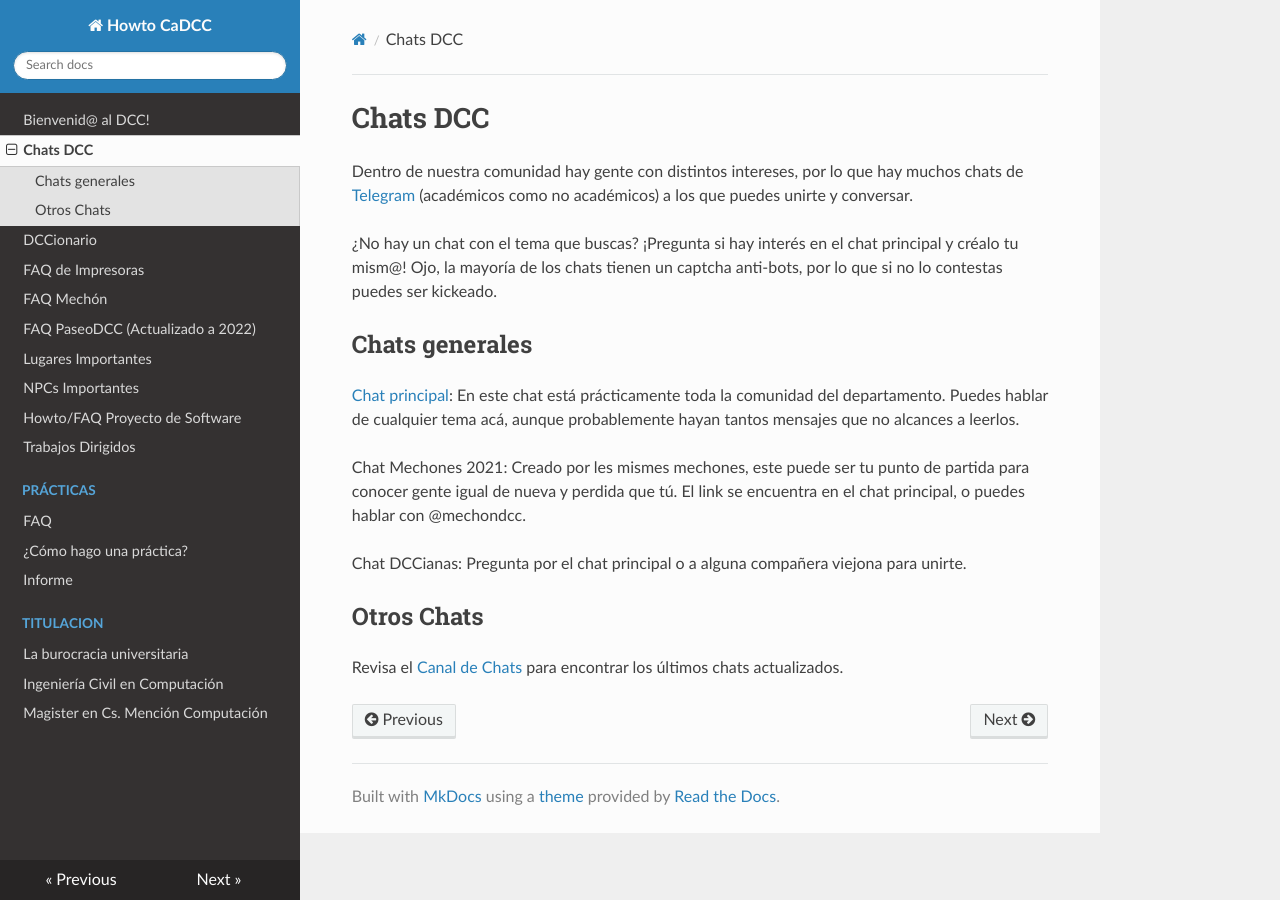
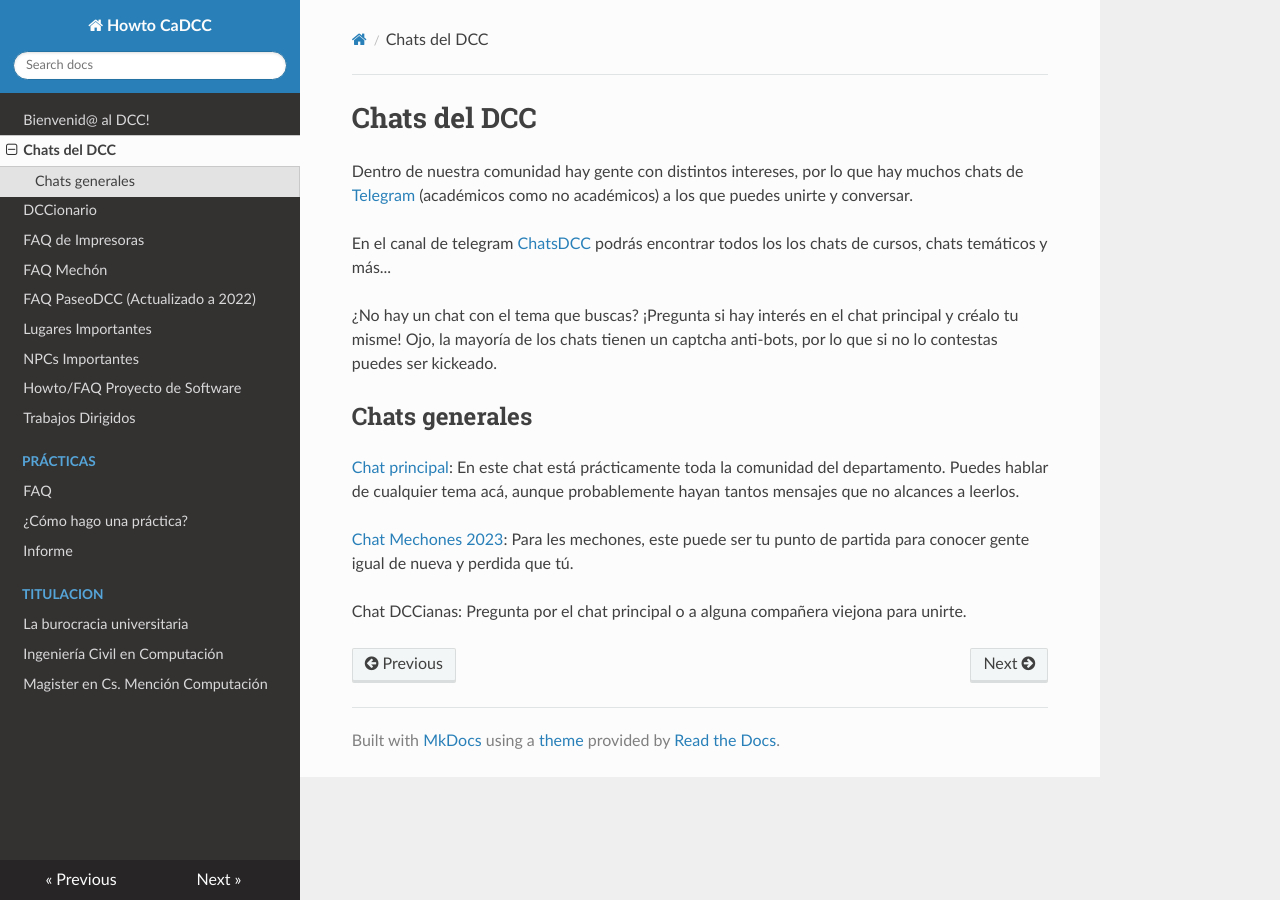
Before and after one commit to cadcc/howto, an MkDocs documentation site: the page built from docs/Chats.md, in a window 1280 px wide. Built offline with MkDocs 1.6.1, drawn with Linux system fonts in a browser that asks for light colours; nearby versions of some CDN libraries.

Commit message:
Update de Chats.md actualizada al 2023

```diff
--- a/docs/Chats.md
+++ b/docs/Chats.md
@@ -1,17 +1,15 @@
-#Chats DCC
+#Chats del DCC
 
 Dentro de nuestra comunidad hay gente con distintos intereses, por lo que hay muchos chats de [Telegram](https://telegram.org/) (académicos como no académicos) a los que puedes unirte y conversar.
 
-¿No hay un chat con el tema que buscas? ¡Pregunta si hay interés en el chat principal y créalo tu mism@! Ojo, la mayoría de los chats tienen un captcha anti-bots, por lo que si no lo contestas puedes ser kickeado.
+En el canal de telegram [ChatsDCC](https://t.me/+lNkhBgz4DVdlNzQx) podrás encontrar todos los los chats de cursos, chats temáticos y más...
+
+¿No hay un chat con el tema que buscas? ¡Pregunta si hay interés en el chat principal y créalo tu misme! Ojo, la mayoría de los chats tienen un captcha anti-bots, por lo que si no lo contestas puedes ser kickeado.
 
 ##Chats generales
 
-[Chat principal](https://t.me/joinchat/CCI8ekIqFvhpatb3lJ5kKw): En este chat está prácticamente toda la comunidad del departamento. Puedes hablar de cualquier tema acá, aunque probablemente hayan tantos mensajes que no alcances a leerlos.
+[Chat principal](https://t.me/+bG_kGFRbbPIyNjYx): En este chat está prácticamente toda la comunidad del departamento. Puedes hablar de cualquier tema acá, aunque probablemente hayan tantos mensajes que no alcances a leerlos.
 
-Chat Mechones 2021: Creado por les mismes mechones, este puede ser tu punto de partida para conocer gente igual de nueva y perdida que tú. El link se encuentra en el chat principal, o puedes hablar con @mechondcc.
+[Chat Mechones 2023](https://t.me/+5NtEukiRsY0zY2Mx): Para les mechones, este puede ser tu punto de partida para conocer gente igual de nueva y perdida que tú.
 
 Chat DCCianas: Pregunta por el chat principal o a alguna compañera viejona para unirte.
-
-##Otros Chats
-
-Revisa el [Canal de Chats](https://bit.ly/chatsDCC) para encontrar los últimos chats actualizados.
```
